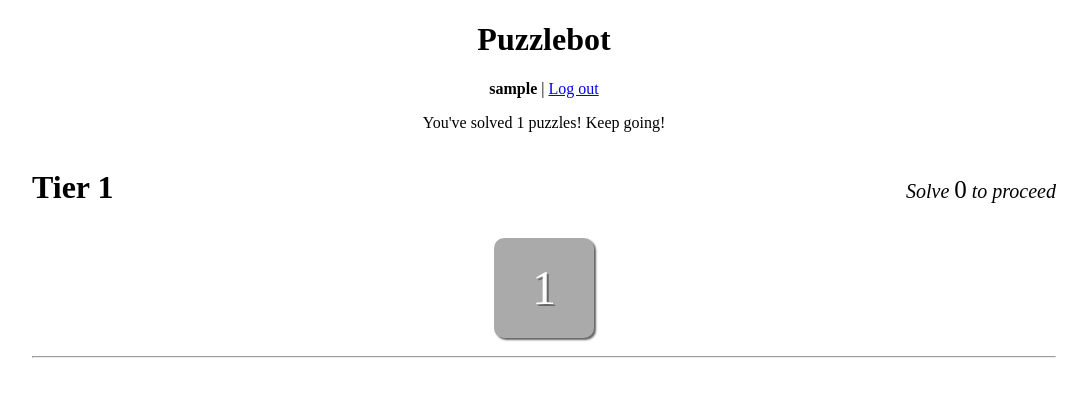
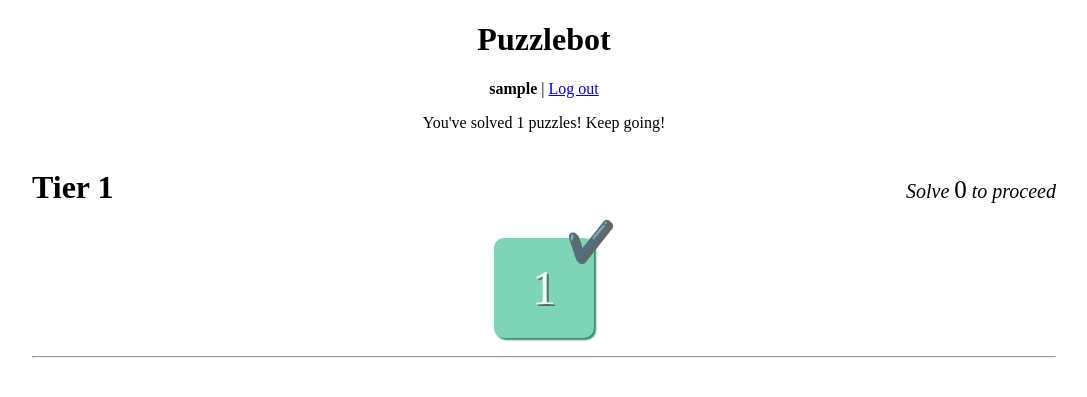
Before and after one commit to theycallmezeal/puzzlebot, a Django app: page / in a window 1280 px wide. Shown: the top 397 px of the page, without its empty margins (96-1183 px from the left). Run offline with Django 3.2, Linux system fonts and the light colour scheme; a user stored in the database is signed in; tables that the repository leaves empty hold one stand-in row (values such as "Sample post"); some libraries are stand-ins or nearby versions; some web fonts are replaced.

Commit message:
style solved puzzles

```diff
--- a/puzzles/static/style.css
+++ b/puzzles/static/style.css
@@ -75,6 +75,23 @@ input {
 	font-size: 80%;
 }
 
+.solved {
+	background-color: #7dd4b7;
+	color: #e8fff7;
+	box-shadow: #2b8c6b 2px 2px 2px;
+	text-shadow: #2b8c6b;
+	position: relative;
+}
+
+.solved::after  {
+	content: "✔️";
+	display: block;
+	position: absolute;
+	top: -20px;
+	right: -20px;
+	font-size: 80%;
+}
+
 #feedback {
 	background-color: #eeeeee;
 	box-shadow: #aaaaaa 2px 2px 2px;
```
